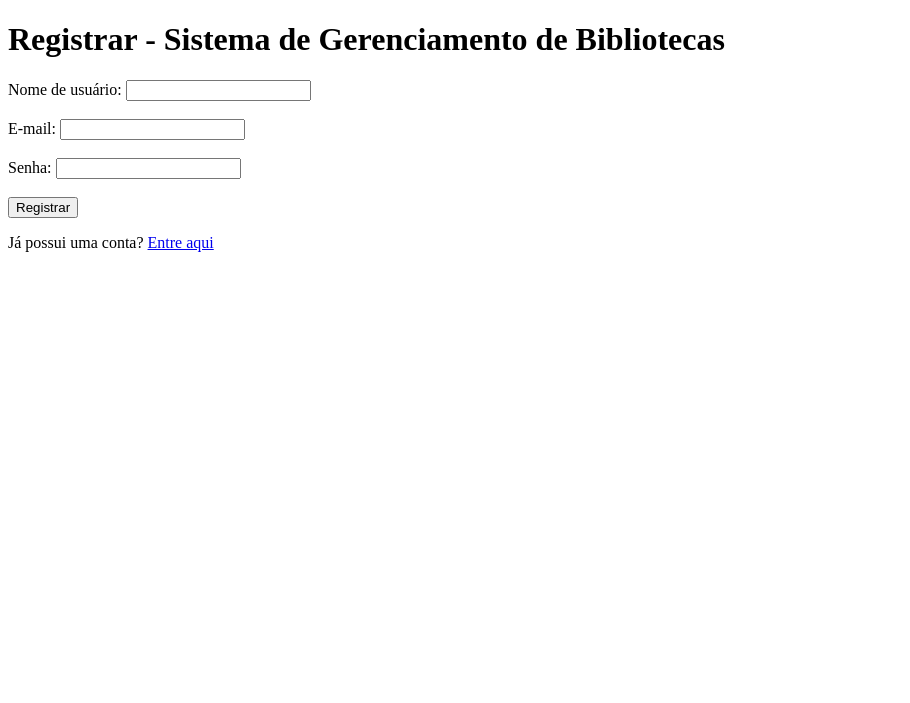
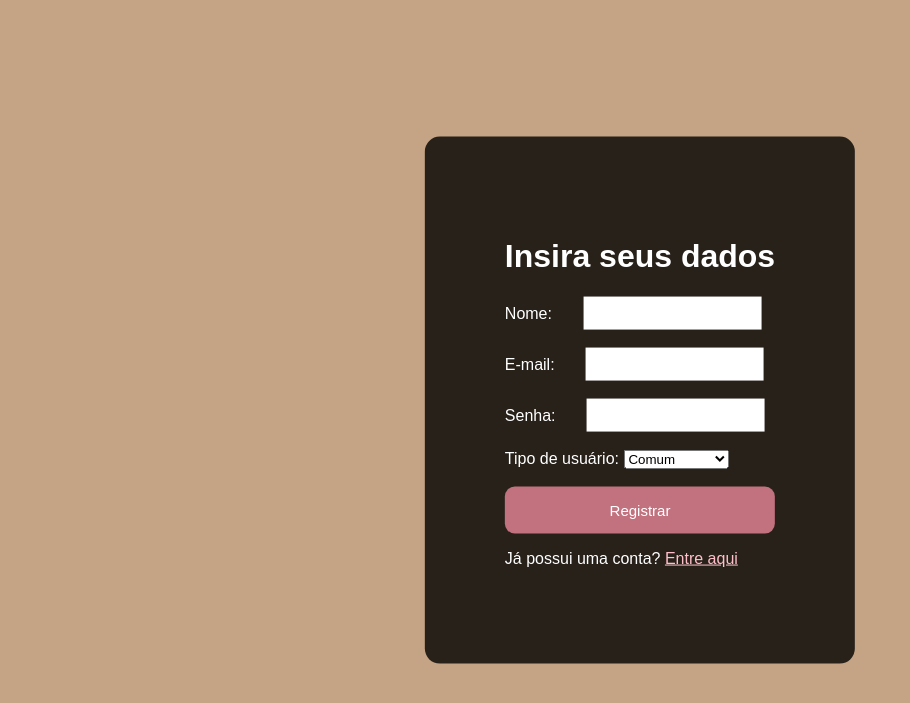
Before and after one commit to mgpcampos/abd-biblioteca, a Flask app: page /register in a window 1280 px wide. Shown: the top 703 px of the page, without its empty margins (0-910 px from the left). Run offline with Flask 3, Linux system fonts and the light colour scheme.

Commit message:
atualizando

```diff
--- /dev/null
+++ b/static/css/register.css
@@ -0,0 +1,34 @@
+button{
+    background-color: rgb(194, 114, 127);
+    border: none;
+    padding: 15px;
+    width: 100%;
+    border-radius: 10px;
+    color:white;
+    font-size: 15px;
+
+}
+button:hover{
+    background-color:rgb(165, 65, 148);
+}
+input{
+    padding: 8px;
+    border:none;
+    outline: none;
+    font-size: 15px;
+    width: 60%;
+    transform: translate(15%);
+}
+h1{
+    text-align:center;
+}
+a{
+    color:pink
+}
+a:hover{
+    color:rgb(238, 96, 214);
+}
+body{
+    font-family: Arial, Helvetica, sans-serif;
+    background-color: rgb(196, 164, 132);
+}
--- a/templates/index.html
+++ b/templates/index.html
@@ -3,7 +3,7 @@
 <head>
     <meta charset="UTF-8">
     <meta name="viewport" content="width=device-width, initial-scale=1.0">
-    <link rel= "stylesheet" type= "text/css" href= "{{ url_for('static',filename='css/style.css') }}">
+    <link rel= "stylesheet" type= "text/css" href= "{{ url_for('static',filename='css/index.css') }}">
     <script src="{{ url_for('static',filename='js/script.js') }}"> </script>
     <title>Sistema de Gerenciamento de Bibliotecas</title>
 </head>
--- a/templates/register.html
+++ b/templates/register.html
@@ -3,14 +3,30 @@
 <head>
     <meta charset="UTF-8">
     <meta name="viewport" content="width=device-width, initial-scale=1.0">
-    <link rel= "stylesheet" type= "text/css" href= "{{ url_for('static',filename='css/style.css') }}">
+    <link rel= "stylesheet" type= "text/css" href= "{{ url_for('static',filename='css/register.css') }}">
     <script src="{{ url_for('static',filename='js/script.js') }}"> </script>
     <title>Registrar - Sistema de Gerenciamento de Bibliotecas</title>
+    <style>
+        div{
+    background-color: rgb(0, 0, 0, 0.8);
+    position: absolute;
+    top: 50%;
+    left: 50%;
+    transform: translate(-50%, -50%);
+    padding: 80px;
+    border-radius: 15px;
+    color: white
+        }
+        select{
+            height: 10%;
+        }
+    </style>
 </head>
 <body>
-    <h1>Registrar - Sistema de Gerenciamento de Bibliotecas</h1>
+    <div>
+        <h1>Insira seus dados</h1>
         <form action="/register" method="post">
-        <label for="username">Nome de usuário:</label>
+            <label for="username">Nome:</label>
             <input type="text" id="username" name="username" required><br><br>
 
             <label for="email">E-mail:</label>
@@ -19,8 +35,16 @@
             <label for="password">Senha:</label>
             <input type="password" id="password" name="password" required><br><br>
 
+            <label for="tipo">Tipo de usuário:</label>
+
+            <select name="tipo" id="tipo">
+                <option value="comum">Comum</option>
+                <option value="admin">Administrador</option>
+            </select><br><br>
+
             <button type="submit">Registrar</button>
         </form>
         <p>Já possui uma conta? <a href="/login">Entre aqui</a></p>
+    </div>
 </body>
 </html>
```
Also changed, not shown: static/css/login.css (added, +32 -0 lines), templates/login.html (+29 -7 lines), README.md, static/css/back2.png (added), static/css/index.css (renamed from static/css/style.css). Lines whose indentation alone changed are shown as unchanged.
